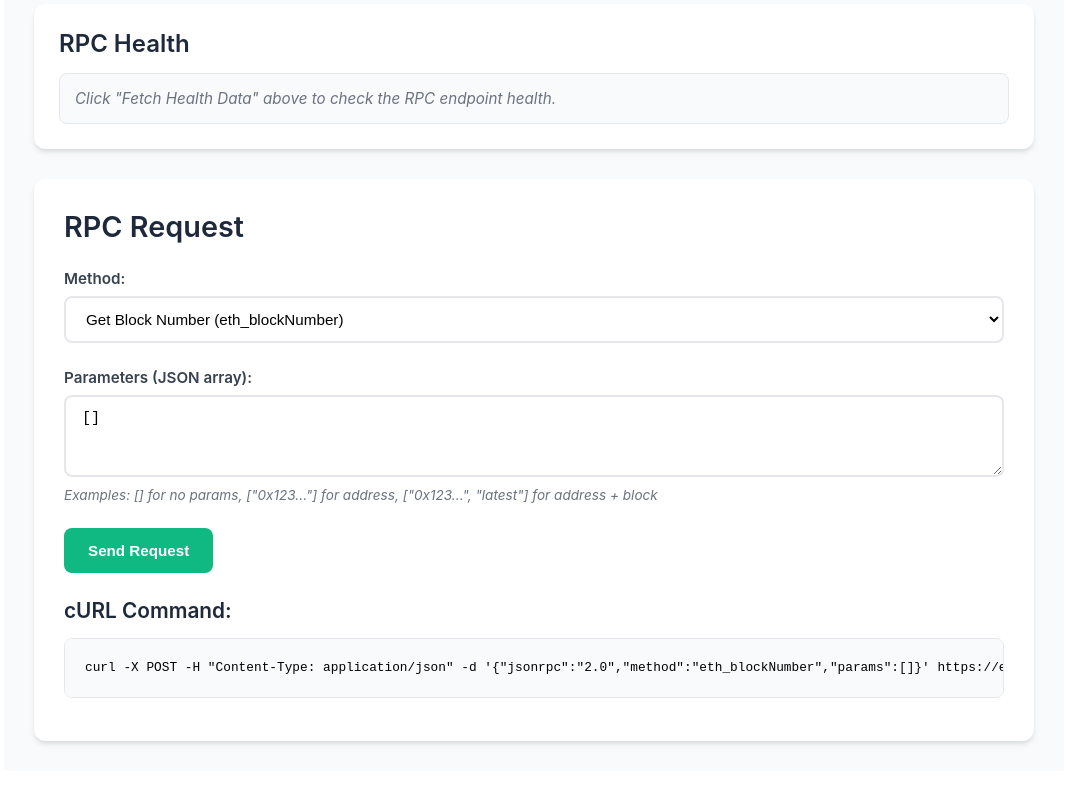
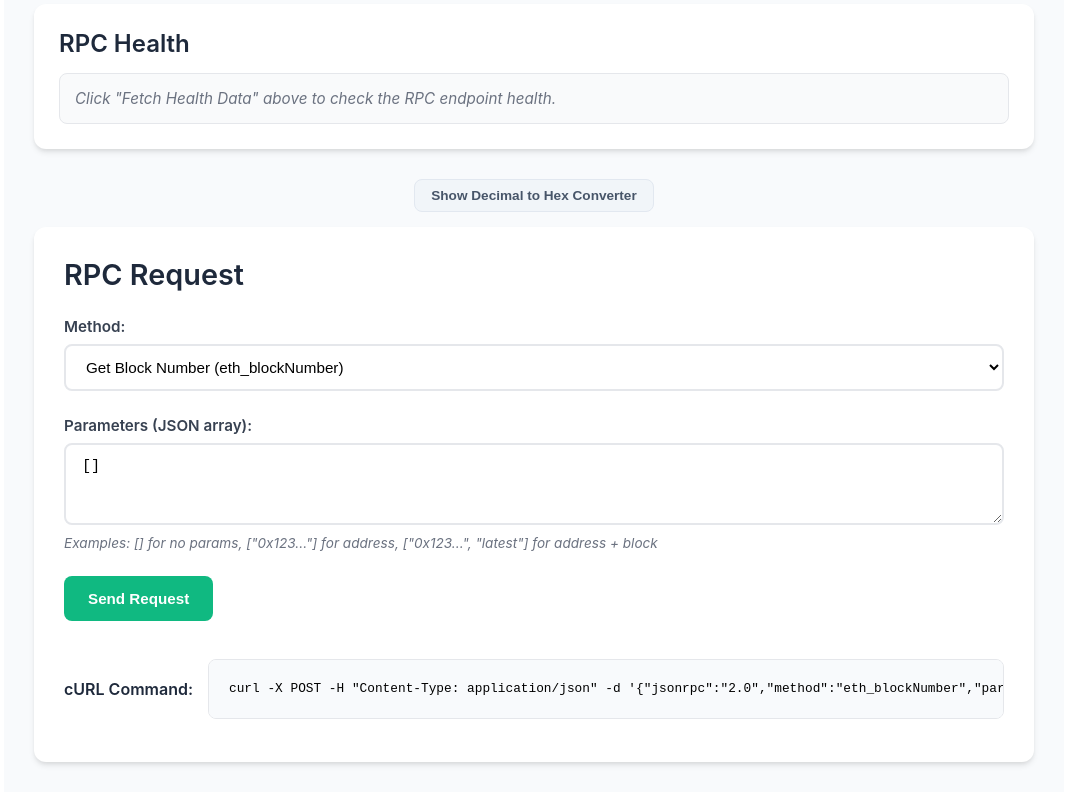
Before and after one commit to omnifient/rpc-ui, a Preact app: page / in a window 1280 px wide. Shown: the part 300-1100 px from the top of the page, without its empty margins (106-1173 px from the left). Before the commit the page ends 1079 px from the top, so only its background shows below. Built offline with nearby package versions, Linux system fonts and the light colour scheme.

Commit message:
add a component to convert decimal to hex

```diff
--- a/src/App.jsx
+++ b/src/App.jsx
@@ -2,11 +2,13 @@ import { h } from 'preact';
 import { useState } from 'preact/hooks';
 import { RpcHealth } from './components/RpcHealth';
 import { RpcRequest } from './components/RpcRequest';
+import { DecToHex } from './components/DecToHex';
 
 export function App() {
   const [rpcUrl, setRpcUrl] = useState('https://eth.llamarpc.com');
   const [healthData, setHealthData] = useState(null);
   const [healthLoading, setHealthLoading] = useState(false);
+  const [showDecToHex, setShowDecToHex] = useState(false);
 
   const handleRpcUrlChange = (newUrl) => {
     setRpcUrl(newUrl);
@@ -106,6 +108,28 @@ export function App() {
 
       <RpcHealth healthData={healthData} />
 
+      <div style={{ marginTop: '15px', marginBottom: '15px', textAlign: 'center' }}>
+        <button
+          onClick={() => setShowDecToHex(!showDecToHex)}
+          style={{
+            padding: '8px 16px',
+            backgroundColor: '#f1f5f9',
+            color: '#475569',
+            border: '1px solid #e2e8f0',
+            borderRadius: '8px',
+            cursor: 'pointer',
+            fontWeight: '600',
+            fontSize: '0.85rem',
+            transition: 'background-color 0.2s ease'
+          }}
+          onMouseEnter={(e) => e.target.style.backgroundColor = '#e2e8f0'}
+          onMouseLeave={(e) => e.target.style.backgroundColor = '#f1f5f9'}
+        >
+          {showDecToHex ? 'Hide' : 'Show'} Decimal to Hex Converter
+        </button>
+      </div>
+      {showDecToHex && <DecToHex />}
+
       <RpcRequest
         rpcUrl={rpcUrl}
         onRpcUrlChange={handleRpcUrlChange}
--- /dev/null
+++ b/src/components/DecToHex.jsx
@@ -0,0 +1,88 @@
+import { h } from 'preact';
+import { useState, useMemo } from 'preact/hooks';
+
+export function DecToHex() {
+  const [decimal, setDecimal] = useState('');
+
+  const hexValue = useMemo(() => {
+    if (!decimal) return '';
+    const num = BigInt(decimal);
+    return '0x' + num.toString(16);
+  }, [decimal]);
+
+  return (
+    <div style={{
+      backgroundColor: 'white',
+      borderRadius: '12px',
+      padding: '30px',
+      boxShadow: '0 4px 6px -1px rgba(0, 0, 0, 0.1), 0 2px 4px -1px rgba(0, 0, 0, 0.06)',
+      marginBottom: '30px'
+    }}>
+      <h2 style={{
+        margin: '0 0 25px 0',
+        color: '#1e293b',
+        fontSize: '1.8rem',
+        fontWeight: '600'
+      }}>
+        Decimal to Hex Converter
+      </h2>
+
+      <div style={{ marginBottom: '15px' }}>
+        <label style={{
+          display: 'block',
+          marginBottom: '8px',
+          fontWeight: '600',
+          color: '#374151',
+          fontSize: '0.95rem'
+        }}>
+          Decimal Input:
+        </label>
+        <input
+          type="text"
+          value={decimal}
+          onChange={(e) => setDecimal(e.target.value.replace(/[^0-9]/g, ''))}
+          placeholder="Enter a decimal number"
+          style={{
+            width: '100%',
+            padding: '12px 16px',
+            border: '2px solid #e5e7eb',
+            borderRadius: '8px',
+            fontSize: '0.95rem',
+            transition: 'border-color 0.2s ease',
+            outline: 'none',
+            boxSizing: 'border-box'
+          }}
+          onFocus={(e) => e.target.style.borderColor = '#3b82f6'}
+          onBlur={(e) => e.target.style.borderColor = '#e5e7eb'}
+        />
+      </div>
+
+      <div>
+        <h4 style={{
+          margin: '0 0 8px 0',
+          color: '#374151',
+          fontSize: '0.95rem',
+          fontWeight: '600'
+        }}>
+          Hexadecimal Output:
+        </h4>
+        <pre style={{
+          backgroundColor: '#f8fafc',
+          padding: '20px',
+          borderRadius: '8px',
+          overflow: 'auto',
+          fontSize: '1rem',
+          border: '1px solid #e5e7eb',
+          lineHeight: '1.4',
+          color: '#1e293b',
+          fontWeight: '500',
+          minHeight: '2.5em',
+          display: 'flex',
+          alignItems: 'center'
+        }}>
+          {hexValue || <span style={{color: '#9ca3af', fontStyle: 'italic'}}>0x...</span>}
+        </pre>
+      </div>
+    </div>
+  );
+}
--- a/src/components/RpcRequest.jsx
+++ b/src/components/RpcRequest.jsx
@@ -224,15 +224,15 @@ export function RpcRequest({ rpcUrl, onRpcUrlChange, title = "RPC Request" }) {
         </div>
       )}
 
-      <div>
-        <h3 style={{
-          margin: '0 0 15px 0',
+      <div style={{ display: 'flex', alignItems: 'center', gap: '15px' }}>
+        <h4 style={{
+          margin: '0',
           color: '#1e293b',
-          fontSize: '1.3rem',
+          fontSize: '1rem',
           fontWeight: '600'
         }}>
           cURL Command:
-        </h3>
+        </h4>
         <pre style={{
           backgroundColor: '#f8fafc',
           padding: '20px',
@@ -240,7 +240,8 @@ export function RpcRequest({ rpcUrl, onRpcUrlChange, title = "RPC Request" }) {
           overflow: 'auto',
           fontSize: '0.8rem',
           border: '1px solid #e5e7eb',
-          lineHeight: '1.4'
+          lineHeight: '1.4',
+          flex: 1
         }}>
           {generateCurlCommand(rpcUrl, method, params)}
         </pre>
```
Also changed, not shown: 1 other file (tests, documents, lock files or other folders).
